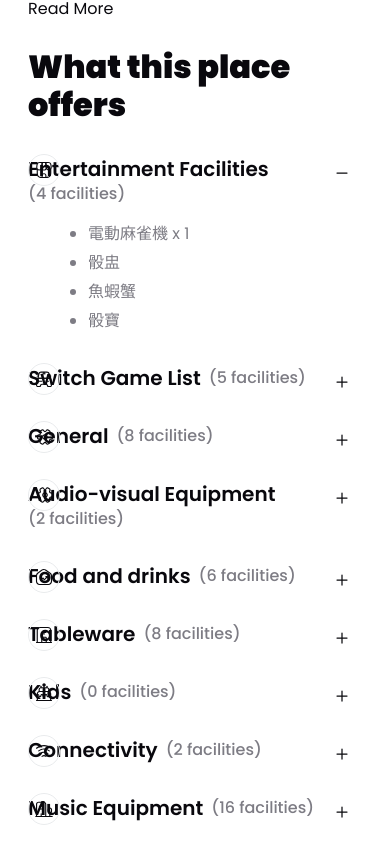
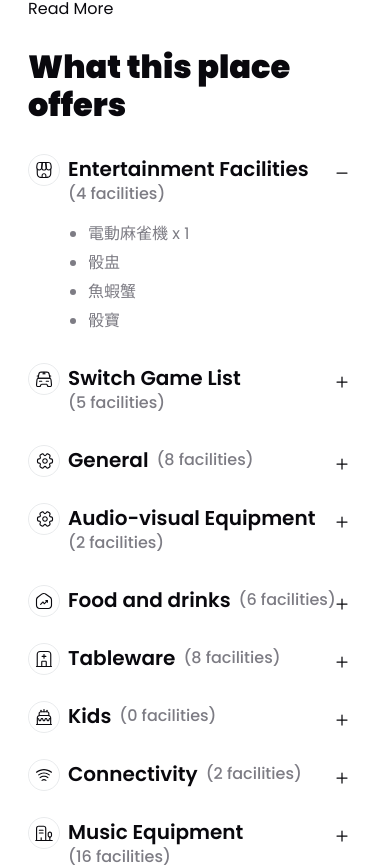
Before and after one commit to heliconho/tribalfun, a React (Create React App) app: page /destination/1 in a window 390 px wide. Shown: the part 1234-2101 px from the top of the page. Built offline with nearby package versions, Linux system fonts and the light colour scheme; a web font is replaced by a local one.

Commit message:
faqs responsive issue fixed

```diff
--- a/src/App.scss
+++ b/src/App.scss
@@ -3231,7 +3231,7 @@ footer {
 		margin-bottom: 40px;
 	}
 }
-.accordion-item .accordion-header .accordion-button {
+.faqs-page-section .accordion-item .accordion-header .accordion-button {
 	@include breakpoint(max-sm) {
 		padding-left: 0 !important;
 		// padding-right: 0 !important;
--- a/src/pages/faq/FaqPage.jsx
+++ b/src/pages/faq/FaqPage.jsx
@@ -72,7 +72,7 @@ const FaqPage = () => {
 						</div>
 					)}
 				</BreadcrumbTwo>
-				<div className="faqs-section py-120">
+				<div className="faqs-section py-120 faqs-page-section">
 					<div className="container">
 						{screen > 576 ? (
 							<>
```
